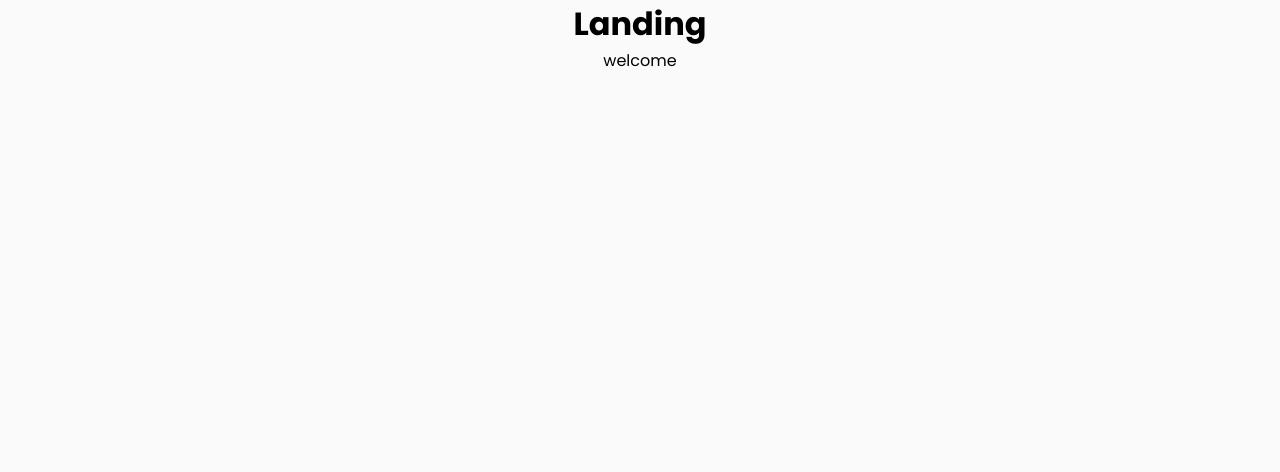
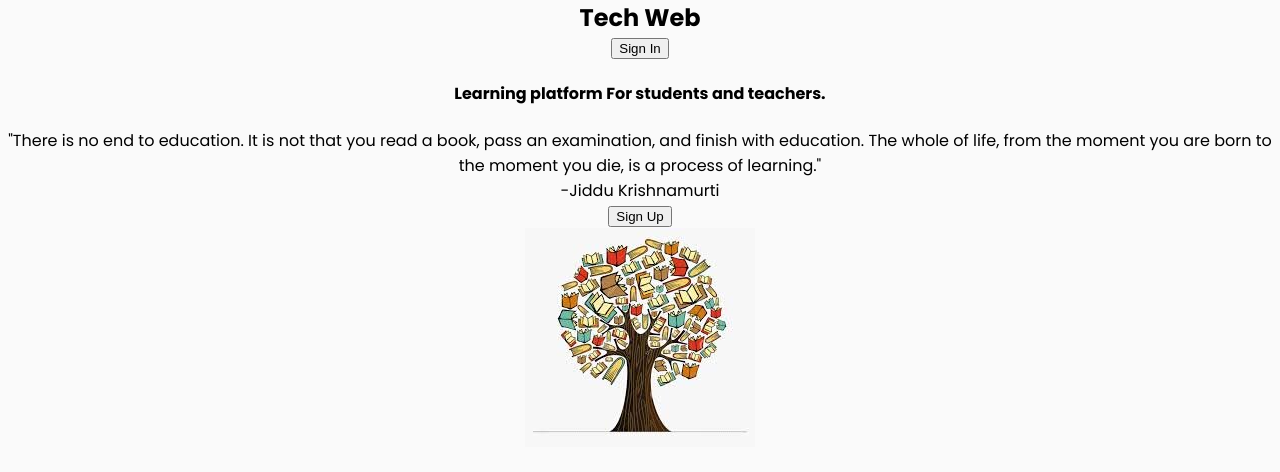
Before and after one commit to sailathatammana/lms, a React (Create React App) app: page / in a window 1280 px wide. Shown: the top 472 px of the page. Built offline with nearby package versions, Linux system fonts and the light colour scheme; no server answers.

Commit message:
Update Landing page

```diff
--- /dev/null
+++ b/src/components/LoginNavBar.jsx
@@ -0,0 +1,12 @@
+import { Link } from "react-router-dom";
+
+export default function LoginNavBar() {
+  return (
+    <nav className="landing-bar">
+      <h1>Tech Web</h1>
+      <Link to="/sign-in">
+        <button>Sign In</button>
+      </Link>
+    </nav>
+  );
+}
--- a/src/index.js
+++ b/src/index.js
@@ -4,13 +4,16 @@ import ReactDOM from "react-dom/client";
 import App from "./App";
 import { AuthProvider } from "./state/AuthProvider";
 import { UserProvider } from "./state/UserProvider";
+import { CourseProvider } from "./state/CourseProvider";
 
 const root = ReactDOM.createRoot(document.getElementById("root"));
 root.render(
   <React.StrictMode>
     <AuthProvider>
       <UserProvider>
-        <App />
+        <CourseProvider>
+          <App />
+        </CourseProvider>
       </UserProvider>
     </AuthProvider>
   </React.StrictMode>
--- /dev/null
+++ b/src/pages/Dashboard.jsx
@@ -0,0 +1,8 @@
+import Student from "../pages/Student";
+import Teacher from "../pages/Teacher";
+import { useUser } from "../state/UserProvider";
+
+export default function CourcesPage() {
+  const { user } = useUser();
+  return <div>{user.role === "student" ? <Student /> : <Teacher />}</div>;
+}
--- a/src/pages/Landing.jsx
+++ b/src/pages/Landing.jsx
@@ -1,12 +1,28 @@
 import { useUser } from "../state/UserProvider";
+import LoginNavBar from "../components/LoginNavBar";
+import hero from "../assets/Hero.jpg";
+import { Link } from "react-router-dom";
 
 export default function Landing() {
   const { user } = useUser();
   console.log("landing page", user);
   return (
     <div>
-      <h1>Landing </h1>
-      <p>welcome {user.name}</p>
+      <LoginNavBar />
+      <section>
+        <h4>Learning platform For students and teachers. </h4>
+        <p>
+          "There is no end to education. It is not that you read a book, pass an
+          examination, and finish with education. The whole of life, from the
+          moment you are born to the moment you die, is a process of learning."
+          <br />
+          -Jiddu Krishnamurti
+        </p>
+        <Link to="/sign-up">
+          <button>Sign Up</button>
+        </Link>
+      </section>
+      <img src={hero} alt="" />
     </div>
   );
 }
--- a/src/routes/Logged.jsx
+++ b/src/routes/Logged.jsx
@@ -4,16 +4,15 @@ import { Route } from "react-router-dom";
 //Project files
 import SignIn from "../pages/SignIn";
 import SignUp from "../pages/SignUp";
-import Student from "../pages/Student";
-import Teacher from "../pages/Teacher";
+import Dashboard from "../pages/Dashboard";
+
 import NavBar from "../components/NavBar";
 
 export default function Logged() {
   return (
     <>
       <Route component={NavBar} />
-      <Route component={Teacher} exact path="/" />
-      <Route component={Student} exact path="/" />
+      <Route component={Dashboard} path="/" />
       <Route component={SignIn} path="/sign-in" />
       <Route component={SignUp} path="/sign-up" />
     </>
--- /dev/null
+++ b/src/state/CourseProvider.jsx
@@ -0,0 +1,23 @@
+// NPM package
+import { createContext, useContext, useReducer } from "react";
+
+//Project files
+import courseReducer from "./courseReducer";
+
+// Properties
+const UserContext = createContext(null);
+
+export function CourseProvider({ children }) {
+  // Local state
+  const [course, dispatchCourse] = useReducer(courseReducer, {});
+
+  return (
+    <UserContext.Provider value={{ course, dispatchCourse }}>
+      {children}
+    </UserContext.Provider>
+  );
+}
+
+export function useCourse() {
+  return useContext(UserContext);
+}
--- /dev/null
+++ b/src/state/courseReducer.jsx
@@ -0,0 +1,23 @@
+export default function courseReducer(state, action) {
+  switch (action.type) {
+    case "ADD_COURSE":
+      return addCourse(state, action);
+    case "SET_COURSES":
+      return setCourses(state, action);
+    default:
+      throw new Error("no action type found");
+  }
+
+  function addCourse(state, action) {
+    const { payload } = action;
+    if (payload !== null) return [...state, payload];
+    return state;
+  }
+
+  function setCourses(state, action) {
+    const { payload } = action;
+    if (payload !== null) return payload;
+    console.log("user reducer", payload);
+    return state;
+  }
+}
```
Also changed, not shown: src/assets/Hero.jpg (added), src/assets/signup.jpg (added).
